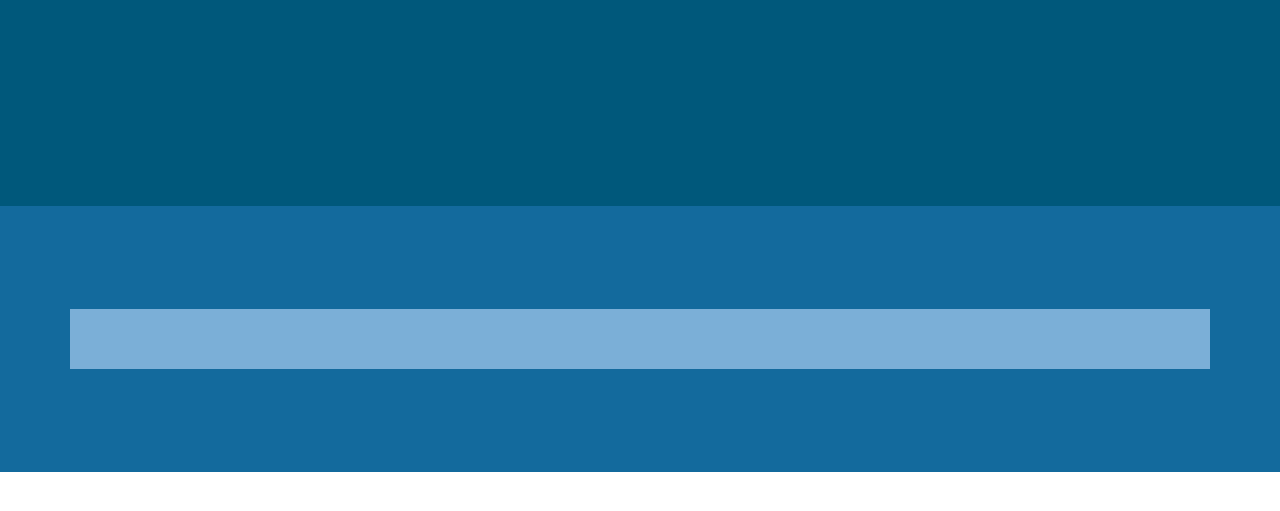
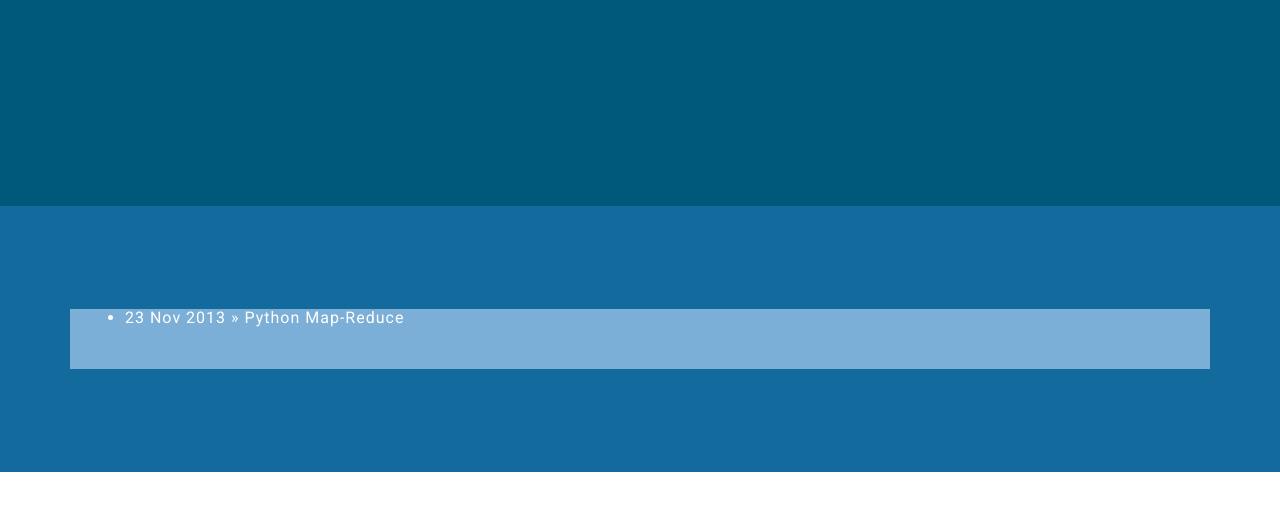
Before and after one commit to georgepsarakis/georgepsarakis.github.io, a Jekyll site: the page built from blog/index.html, in a window 1280 px wide. Shown: the top 511 px of the page. Built offline with Jekyll 4.4.1, drawn with Linux system fonts in a browser that asks for light colours; nearby versions of some CDN libraries; Markdown is read by kramdown in place of the engine named in the settings.

Commit message:
blog changes

```diff
--- a/blog/_posts/2013-11-23-simple-mapreduce-with-python.md
+++ b/blog/_posts/2013-11-23-simple-mapreduce-with-python.md
@@ -0,0 +1,6 @@
+---
+layout: default
+title: Python Map-Reduce
+---
+
+Hello World.
--- a/blog/index.html
+++ b/blog/index.html
@@ -2,3 +2,12 @@
 layout: default
 title: George Psarakis
 ---
+
+<ul class="posts">
+  {% for post in site.posts %}
+    <li>
+      <span>{{ post.date | date_to_string }}</span>
+      &raquo; <a href="{{ post.url }}">{{ post.title }}</a>
+    </li>
+  {% endfor %}
+</ul>
```
